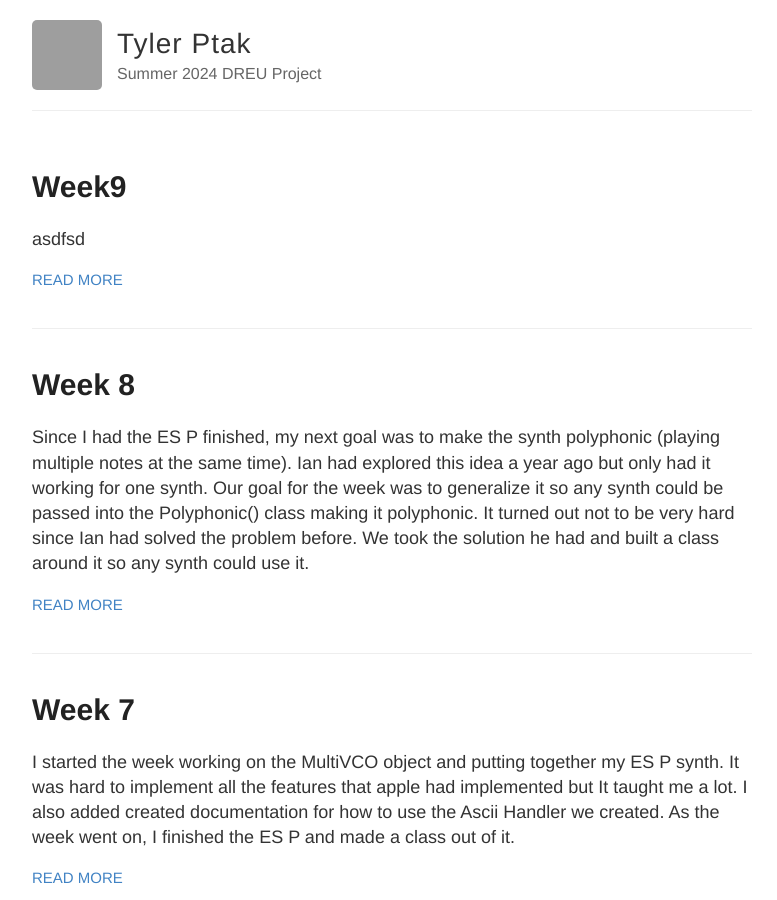
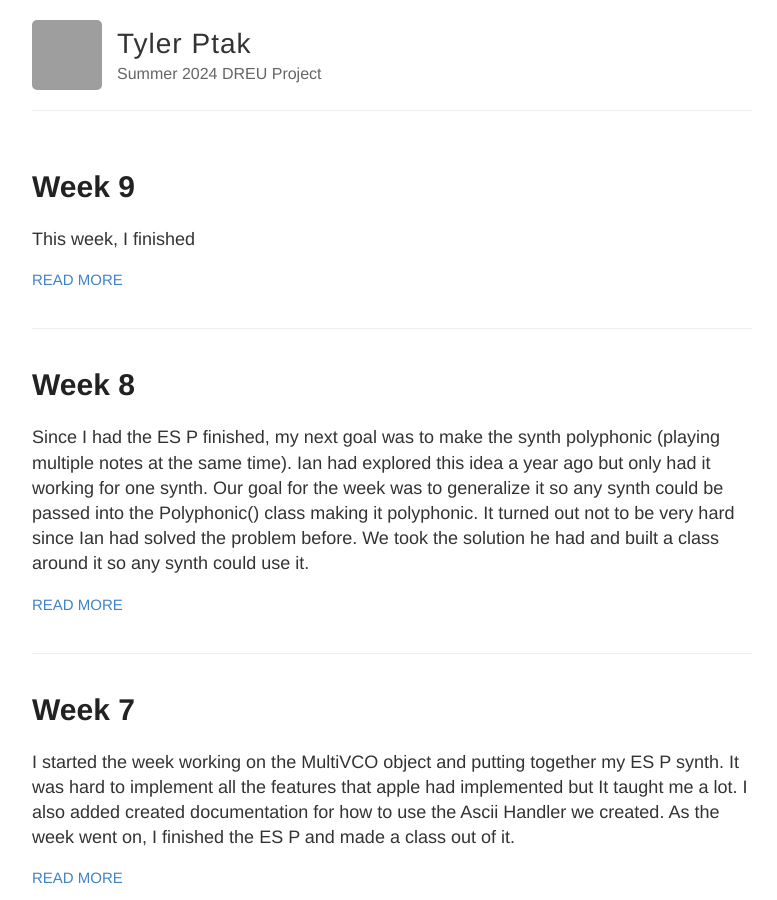
Before and after one commit to tjptak58/DREU-SUMMER-2024, a Jekyll site: the page built from blog.html, in a window 1280 px wide and 900 px high. Shown: the whole window, without its empty margins (248-1025 px from the left). Built offline with Jekyll 4.4.1, drawn with Linux system fonts in a browser that asks for light colours; grey boxes are pictures that could not be loaded.

Commit message:
Update 2024-07-29-week9.md

```diff
--- a/_posts/2024-07-29-week9.md
+++ b/_posts/2024-07-29-week9.md
@@ -1 +1,6 @@
-asdfsd
+---
+layout: post
+title: Week 9
+---
+
+This week, I finished
```
